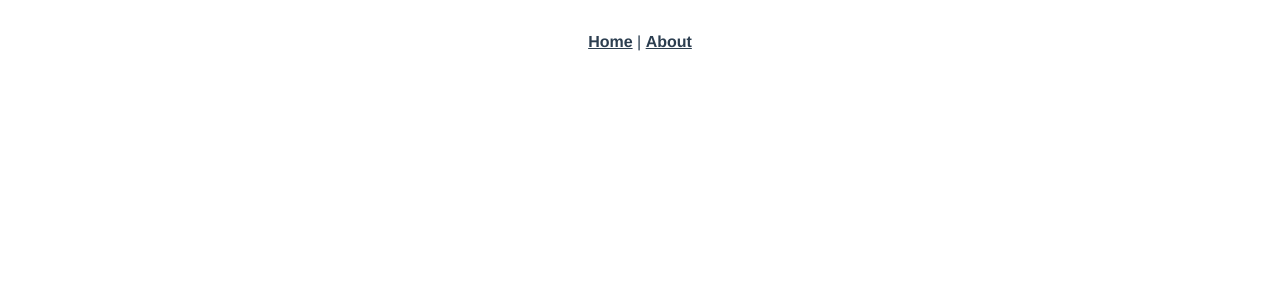
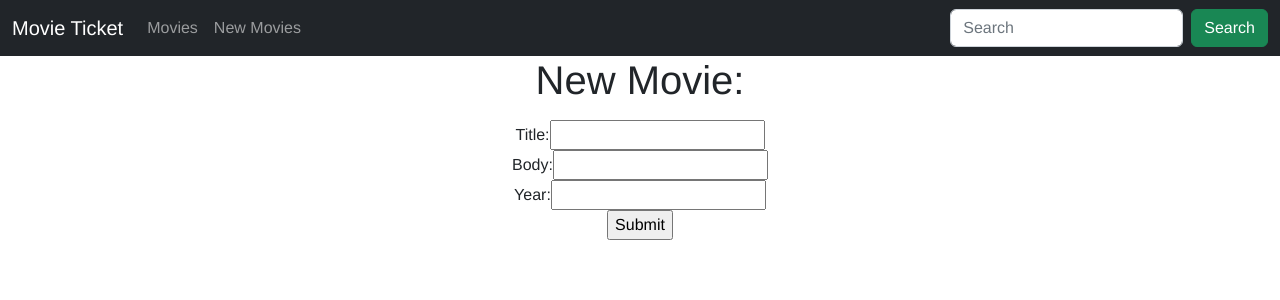
Before and after one commit to 14traits/movie-frontend, a Vue app: page /movies/new in a window 1280 px wide. Before the commit this address had no page. Shown: the top 300 px of the page. Built offline with nearby package versions, Linux system fonts and the light colour scheme.

Commit message:
++ App, Index.js, Movies (index,edit, show, new, delete)

```diff
--- a/src/App.vue
+++ b/src/App.vue
@@ -1,14 +1,86 @@
+<script>
+export default {
+  data: function () {
+    return {
+      isLoggedIn: false,
+      flashMessage: "",
+    };
+  },
+  methods: {
+    getUserId: function () {
+      return localStorage.getItem("user_id");
+    },
+  },
+  watch: {
+    $route: function () {
+      this.isLoggedIn = !!localStorage.jwt;
+      this.flashMessage = localStorage.getItem("flashMessage");
+      this.flashMessage = localStorage.removeItem("flashMessage");
+    },
+  },
+};
+</script>
+
 <template>
-  <nav>
+  <nav class="navbar navbar-expand-lg navbar-dark bg-dark">
+    <div class="container-fluid">
+      <a class="navbar-brand" href="/">Movie Ticket</a>
+      <button
+        class="navbar-toggler"
+        type="button"
+        data-bs-toggle="collapse"
+        data-bs-target="#navbarSupportedContent"
+        aria-controls="navbarSupportedContent"
+        aria-expanded="false"
+        aria-label="Toggle navigation"
+      >
+        <span class="navbar-toggler-icon"></span>
+      </button>
+      <div class="collapse navbar-collapse" id="navbarSupportedContent">
+        <ul class="navbar-nav me-auto mb-2 mb-lg-0">
+          <li><a class="nav-link" href="/movies">Movies</a></li>
+          <li><a class="nav-link" href="/movies/new">New Movies</a></li>
+          <!-- <li><a class="nav-link" href="/movies/new">Edit Movies</a></li> -->
+          <!-- <li><a v-if="!isLoggedIn" class="nav-link" href="/signup">Sign Up</a></li> -->
+          <!-- <li><a v-if="!isLoggedIn" class="nav-link" href="/login">Sign In</a></li> -->
+          <!-- <li><a v-if="isLoggedIn" class="nav-link" href="/logout">Sign Out</a></li> -->
+        </ul>
+        <form class="d-flex" role="search">
+          <input class="form-control me-2" type="search" placeholder="Search" aria-label="Search" />
+          <button class="btn btn-success" type="submit">Search</button>
+        </form>
+      </div>
+    </div>
+  </nav>
+
+  <!-- <nav>
     <router-link to="/">Home</router-link>
     |
-    <router-link to="/about">About</router-link>
-  </nav>
+    <router-link to="/movies">Movies</router-link>
+    |
+    <router-link to="/movies/new">New Movie</router-link>
+    |
+    <router-link to="/signup">Sign Up</router-link>
+    |
+    <router-link to="/login">Log In</router-link>
+    |
+    <router-link to="/logout">Log Out</router-link>
+  </nav> -->
+  <div v-if="this.flashMessage" class="alert alert-success">
+    {{ flashMessage }}
+  </div>
   <router-view />
 </template>
 
 <style>
 #app {
+  font-family: Helvetica Neue, Helvetica, Arial, sans-serif;
+  -webkit-font-smoothing: antialiased;
+  -moz-osx-font-smoothing: grayscale;
+  text-align: center;
+  /* background-image: url("https://images.unsplash.com/photo-1657960526734-108dcd75a24e?ixlib=rb-1.2.1&ixid=MnwxMjA3fDB8MHxwaG90by1wYWdlfHx8fGVufDB8fHx8&auto=format&fit=crop&w=2080&q=80"); */
+}
+/* #app {
   font-family: Avenir, Helvetica, Arial, sans-serif;
   -webkit-font-smoothing: antialiased;
   -moz-osx-font-smoothing: grayscale;
@@ -27,5 +99,5 @@ nav a {
 
 nav a.router-link-exact-active {
   color: #42b983;
-}
+} */
 </style>
--- /dev/null
+++ b/src/views/MoviesEdit.vue
@@ -0,0 +1,64 @@
+<script>
+import axios from "axios";
+
+export default {
+  data: function () {
+    return {
+      editMovieParams: {},
+      errors: [],
+    };
+  },
+  created: function () {
+    axios.get("/movies/" + this.$route.params.id + ".json").then((response) => {
+      this.editMovieParams = response.data;
+    });
+  },
+  methods: {
+    updateMovie: function () {
+      axios
+        .patch("/movies/" + this.$route.params.id + ".json", this.editMovieParams)
+        .then((response) => {
+          console.log(response.data);
+          // this.editMovieParams = response.data
+          this.$router.push("/movies");
+        })
+        .catch((error) => {
+          this.errors = error.response.data.errors;
+        });
+    },
+  },
+  destroyMovie: function () {
+    axios.delete("/movies/" + this.$route.params.id + ".json").then((response) => {
+      console.log("Movie Deleted!", response.data);
+      this.$router.push("/movies");
+    });
+  },
+};
+</script>
+
+<template>
+  <div class="movies_edit">
+    <form v-on:submit.prevent="updateMovie()">
+      <h1>New Movie:</h1>
+      <ul>
+        <li v-for="error in errors" v-bind:key="error">{{ error }}</li>
+      </ul>
+      <div>
+        <label>Title:</label>
+        <input type="text" v-model="editMovieParams.title" />
+      </div>
+      <div>
+        <label>Plot:</label>
+        <input type="text" v-model="editMovieParams.plot" />
+      </div>
+      <div>
+        <label>Year:</label>
+        <input type="text" v-model="editMovieParams.year" />
+      </div>
+      <input type="submit" value="Submit" />
+    </form>
+    <div>
+      <button v-on:click="destroyMovie()">Delete Movie</button>
+    </div>
+  </div>
+</template>
--- /dev/null
+++ b/src/views/MoviesIndex.vue
@@ -0,0 +1,54 @@
+<script>
+import axios from "axios";
+export default {
+  data: function () {
+    return {
+      message: "Welcome to the musings of a horrible mind!!",
+      movies: [],
+      currentMovie: [],
+    };
+  },
+  created: function () {
+    this.movieIndex();
+  },
+  methods: {
+    movieIndex: function () {
+      axios.get("/movies.json").then((response) => {
+        this.movies = response.data;
+        console.log("All Movies:", this.movies);
+      });
+    },
+  },
+};
+</script>
+
+<template>
+  <div class="container">
+    <h2>{{ message }}</h2>
+    <div
+      v-for="movie in movies"
+      v-bind:key="movie.id"
+      v-on:click="currentMovie = movie"
+      v-bind:class="{ selected: movie === currentMovie }"
+    >
+      <div class="card" style="width: 18rem">
+        <img :src="movie.image" alt="blah blah" />
+        <div class="card-body">
+          <h5 class="card-title">{{ movie.title }}</h5>
+          <p class="card-text">
+            {{ movie.body }}
+          </p>
+          <a :href="`/movies/${movie.id}`" class="btn btn-primary">More Info</a>
+          <a :href="`/movies/${movie.id}/edit`" class="btn btn-primary">Edit Details</a>
+        </div>
+      </div>
+    </div>
+  </div>
+</template>
+
+<style>
+.selected {
+  color: red;
+  background-color: whitesmoke;
+}
+</style>
--- /dev/null
+++ b/src/views/MoviesNew.vue
@@ -0,0 +1,55 @@
+<script>
+import axios from "axios";
+
+export default {
+  data: function () {
+    return {
+      newMovieParams: { plot: "" },
+      errors: [],
+      status: "",
+    };
+  },
+  methods: {
+    createMovie: function () {
+      axios
+        .post("/movies", this.newMovieParams)
+        .then((response) => {
+          console.log(response.data);
+          this.$router.push("/movies");
+        })
+        .catch((error) => {
+          this.errors = error.response.data.errors;
+          this.status = error.response.status;
+        });
+    },
+  },
+};
+</script>
+
+<template>
+  <div class="container">
+    <div class="movies-new">
+      <img v-if="status" :src="`https://http.dog/${status}.jpg`" width="500" />
+      <form v-on:submit.prevent="createMovie()">
+        <h1>New Movie:</h1>
+        <ul>
+          <li v-for="error in errors" v-bind:key="error">{{ error }}</li>
+        </ul>
+        <div>
+          <label>Title:</label>
+          <input type="text" v-model="newMovieParams.title" />
+        </div>
+        <div>
+          <label>Body:</label>
+          <input type="text" v-model="newMovieParams.plot" />
+          <small v-if="newMovieParams.plot.length > 140" class="danger">Should not be over 140 characters"</small>
+        </div>
+        <div>
+          <label>Year:</label>
+          <input type="text" v-model="newMovieParams.year" />
+        </div>
+        <input type="submit" value="Submit" />
+      </form>
+    </div>
+  </div>
+</template>
--- /dev/null
+++ b/src/views/MoviesShow.vue
@@ -0,0 +1,45 @@
+<script>
+import axios from "axios";
+
+export default {
+  data: function () {
+    return {
+      movie: {},
+    };
+  },
+  created: function () {
+    axios.get("/movies/" + this.$route.params.id + ".json").then((response) => {
+      this.movie = response.data;
+    });
+  },
+  methods: {
+    destroyMovie: function () {
+      axios.delete("/movies/" + this.$route.params.id + ".json").then((response) => {
+        console.log("Movie Deleted!", response.data);
+        this.$router.push("/movies");
+      });
+    },
+  },
+};
+</script>
+
+<template>
+  <div class="movies_show">
+    <div class="container">
+      <h1>{{ movie.title }}</h1>
+      <p>{{ movie.plot }}</p>
+      <router-link to="/movies">Back to all Movies</router-link>
+      |
+      <router-link v-bind:to="`/movies/${movie.id}/edit`">Edit Movie</router-link>
+      <div>
+        <button v-on:click="destroyMovie()">Delete movie</button>
+      </div>
+    </div>
+  </div>
+</template>
+
+<style>
+/* .selected {
+
+} */
+</style>
```
Also changed, not shown: src/router/index.js (+14 -0 lines).
